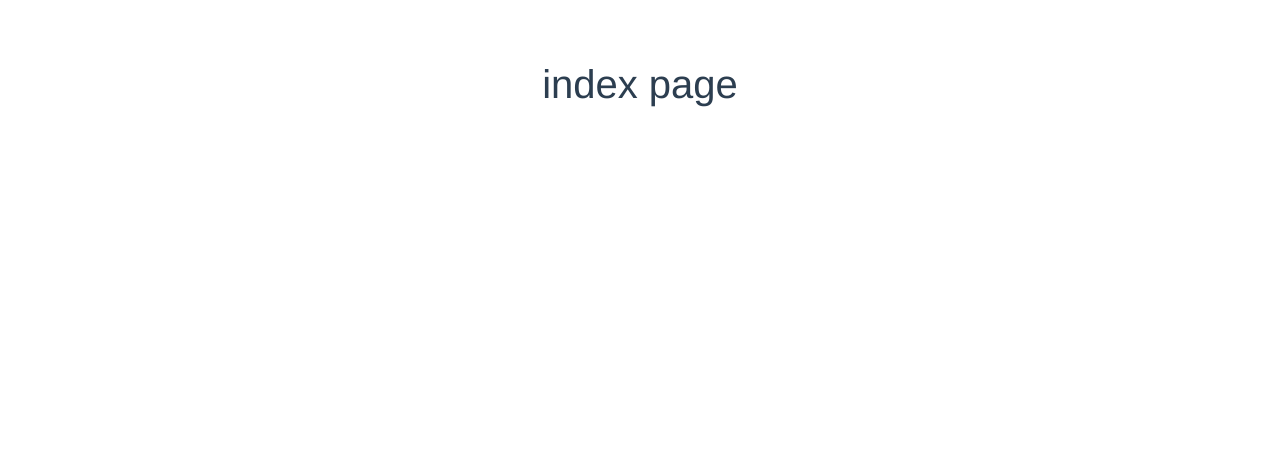
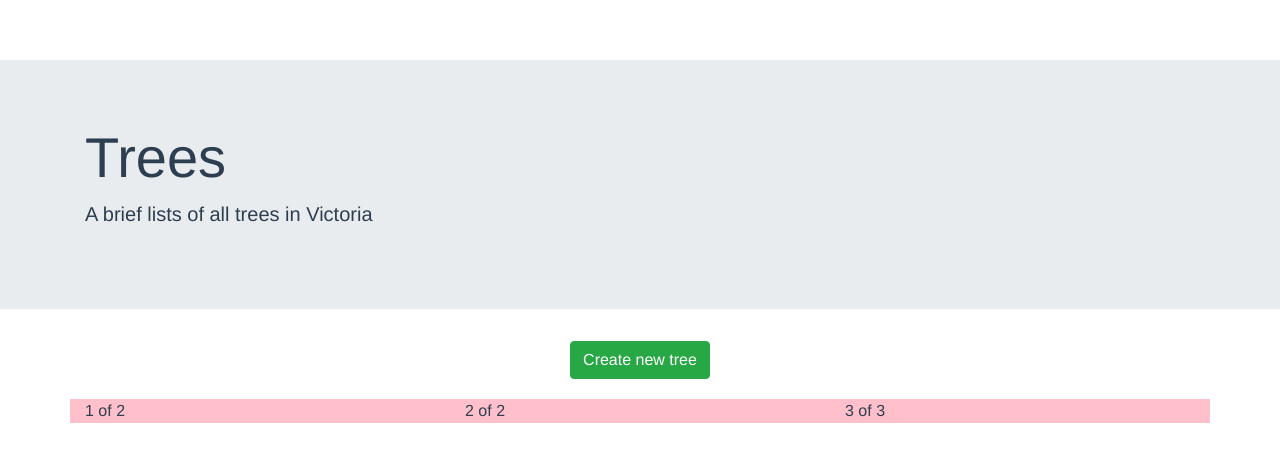
Before and after one commit to Ashwin2397/RESTFulAPI, a Vue app in the folder client/: page /trees in a window 1280 px wide. Shown: the top 462 px of the page. Built offline with nearby package versions, Linux system fonts and the light colour scheme.

Commit message:
config indexpage

```diff
--- a/client/src/views/trees/IndexPage.vue
+++ b/client/src/views/trees/IndexPage.vue
@@ -1,6 +1,26 @@
 <template>
   <div class="hello">
-    <h1>index page</h1>
+    <div class="jumbotron jumbotron-fluid">
+      <div class="container">
+        <h1 class="display-4">Trees</h1>
+        <p class="lead">A brief lists of all trees in Victoria</p>
+      </div>
+    </div>
+    <a id="create" class="btn btn-success" href="./new">Create new tree</a>
+    <div class="container">
+      <div class="row">
+        <div class="col">
+          1 of 2
+        </div>
+        <div class="col">
+          2 of 2
+        </div>
+        <div class="col">
+          3 of 3
+        </div>
+      </div>
+    </div>
+
   </div>
 </template>
 
@@ -26,7 +46,19 @@ li {
   display: inline-block;
   margin: 0 10px;
 }
-a {
-  color: #42b983;
+.container{
+  font-family: Avenir, Helvetica, Arial, sans-serif;
+  -webkit-font-smoothing: antialiased;
+  -moz-osx-font-smoothing: grayscale;
+  text-align: left;
+  color: #2c3e50;
+}
+a{
+  text-align: right;
+}
+
+.col{
+  margin-top: 20px;
+  background:pink;
 }
 </style>
```
